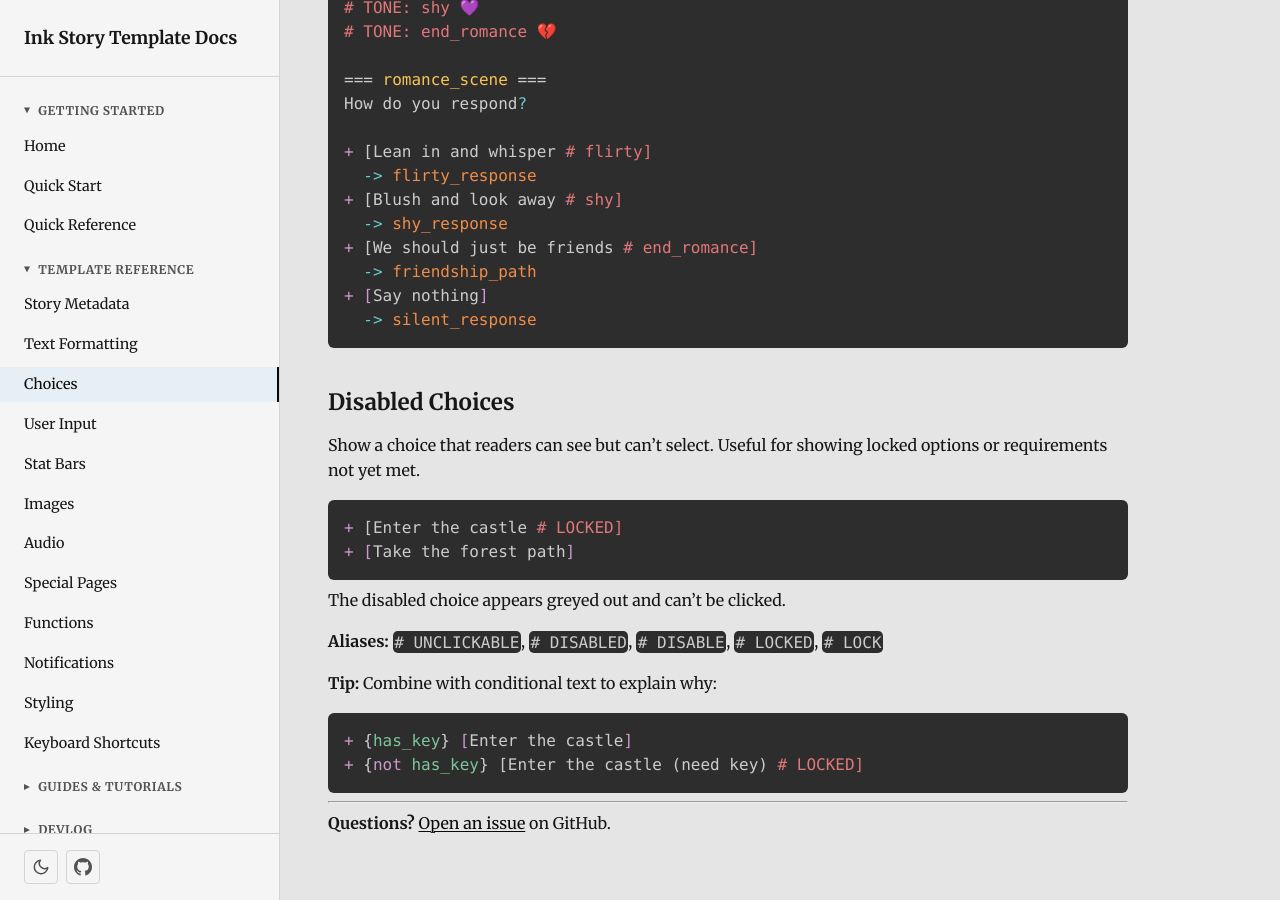
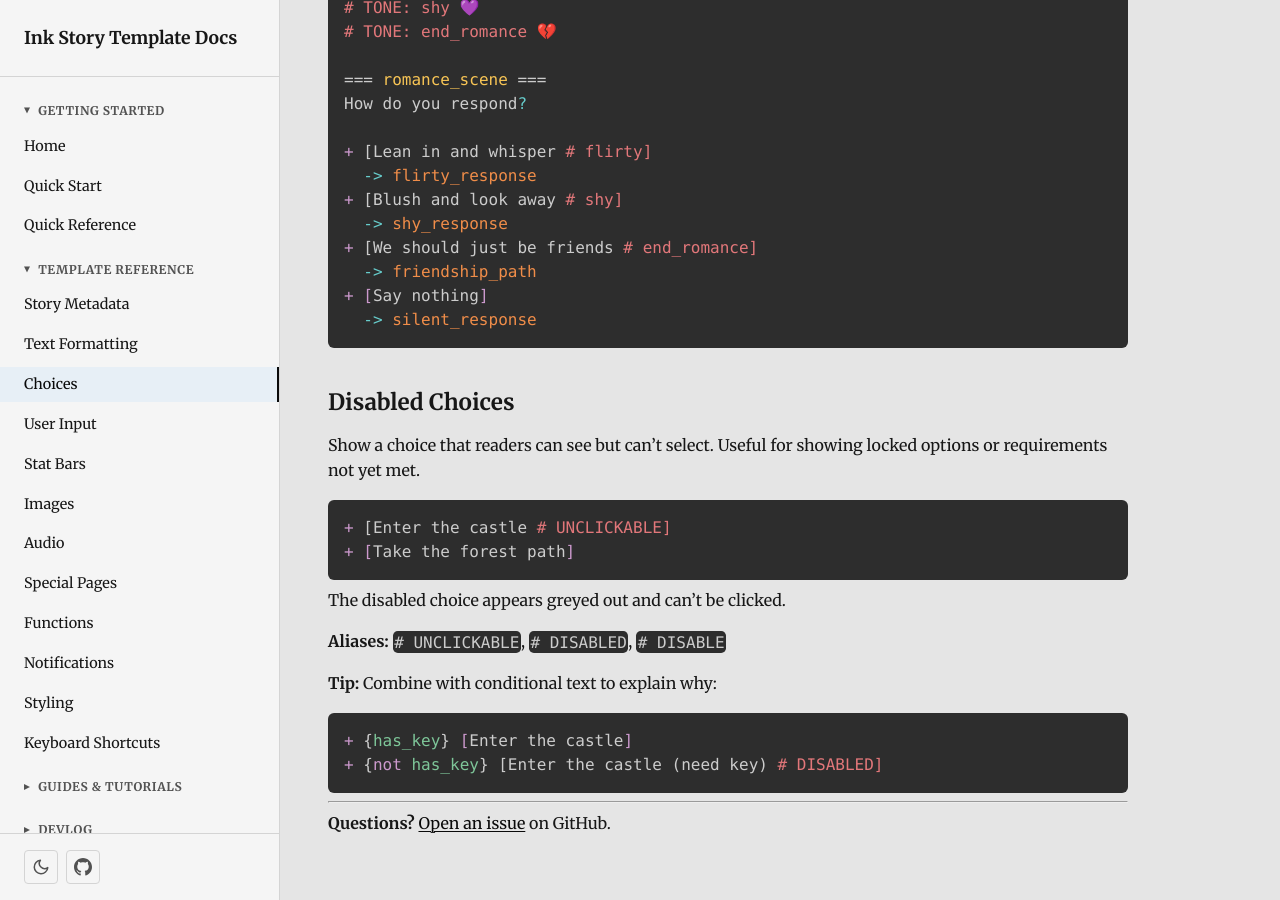
Before and after one commit to RemyVim/ink-if-story-template, a Jekyll site: the page built from docs/reference/choices.md, in a window 1280 px wide and 900 px high, scrolled down 2966 px. Built offline with Jekyll 4.4.1, drawn with Linux system fonts in a browser that asks for light colours; nearby versions of some CDN libraries.

Commit message:
chore(tags): remove tag aliases that could cause conflicts with custom tone tags

````diff
--- a/docs/reference/choices.md
+++ b/docs/reference/choices.md
@@ -142,19 +142,19 @@ How do you respond?
 Show a choice that readers can see but can't select. Useful for showing locked options or requirements not yet met.
 
 ```ink
-+ [Enter the castle # LOCKED]
++ [Enter the castle # UNCLICKABLE]
 + [Take the forest path]
 ```
 
 The disabled choice appears greyed out and can't be clicked.
 
-**Aliases:** `# UNCLICKABLE`, `# DISABLED`, `# DISABLE`, `# LOCKED`, `# LOCK`
+**Aliases:** `# UNCLICKABLE`, `# DISABLED`, `# DISABLE`
 
 **Tip:** Combine with conditional text to explain why:
 
 ```ink
 + {has_key} [Enter the castle]
-+ {not has_key} [Enter the castle (need key) # LOCKED]
++ {not has_key} [Enter the castle (need key) # DISABLED]
 ```
 
 ---
--- a/src/js/tag-registry.js
+++ b/src/js/tag-registry.js
@@ -143,7 +143,7 @@ const TAGS = {
     description: "Show info notification",
   },
   ACHIEVEMENT: {
-    names: ["ACHIEVEMENT", "SUCCESS", "UNLOCK"],
+    names: ["ACHIEVEMENT", "SUCCESS"],
     phase: TAG_PHASE.EFFECT,
     value: TAG_VALUE.REQUIRED,
     description: "Show success notification (6s duration)",
@@ -179,7 +179,7 @@ const TAGS = {
     description: "Restart story from beginning",
   },
   UNCLICKABLE: {
-    names: ["UNCLICKABLE", "DISABLED", "DISABLE", "LOCKED", "LOCK"],
+    names: ["UNCLICKABLE", "DISABLED", "DISABLE"],
     phase: TAG_PHASE.EFFECT,
     value: TAG_VALUE.NONE,
     description: "Make choice visible but not clickable",
````
Also changed, not shown: docs/quick-reference.md (+2 -2 lines), docs/reference/notifications.md (+1 -1 lines).
